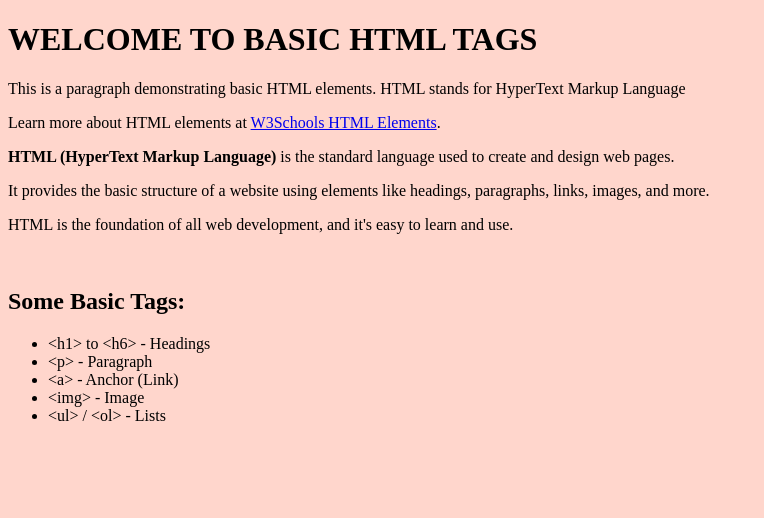
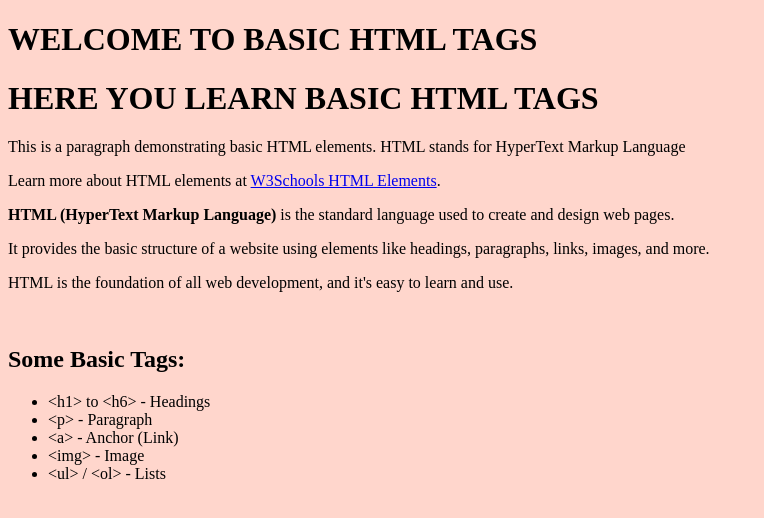
Before and after one commit to Bevin05/awp, a plain HTML site: page index.html in a window 1280 px wide. Shown: the whole page, without its empty margins (0-764 px from the left). Drawn offline with Linux system fonts and the light colour scheme.

Commit message:
Updated index.html with changes

```diff
--- a/index.html
+++ b/index.html
@@ -7,6 +7,7 @@
 <body bgcolor="ffd6cc">
 
 <h1>WELCOME TO BASIC HTML TAGS</h1>
+<h1>HERE YOU LEARN BASIC HTML TAGS</h1>
 <p>This is a paragraph demonstrating basic HTML elements. HTML stands for HyperText Markup Language</p>
 <p>Learn more about HTML elements at
     <a href="https://www.w3schools.com/html/html_elements.asp" target="_blank">W3Schools HTML Elements</a>.
```
